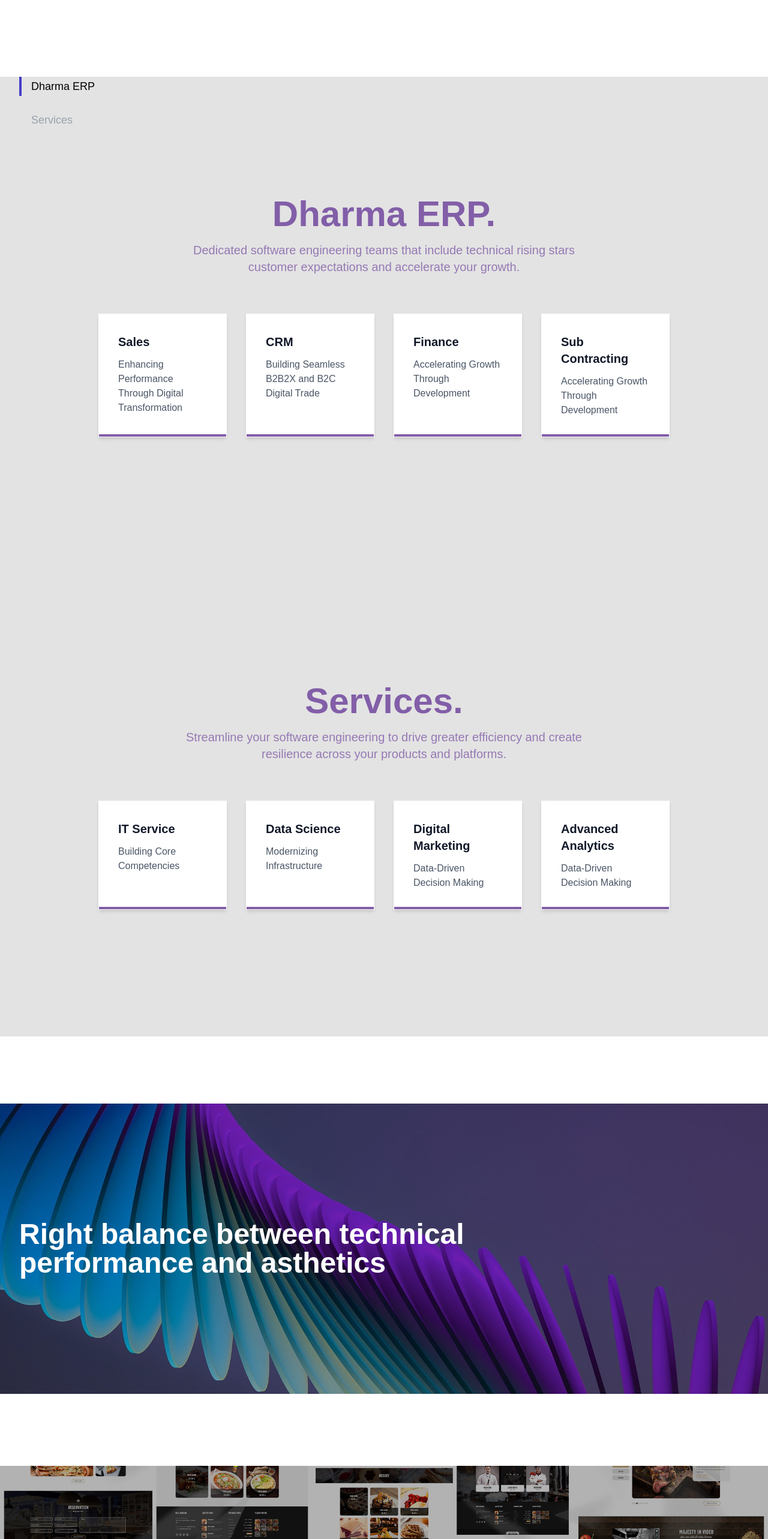
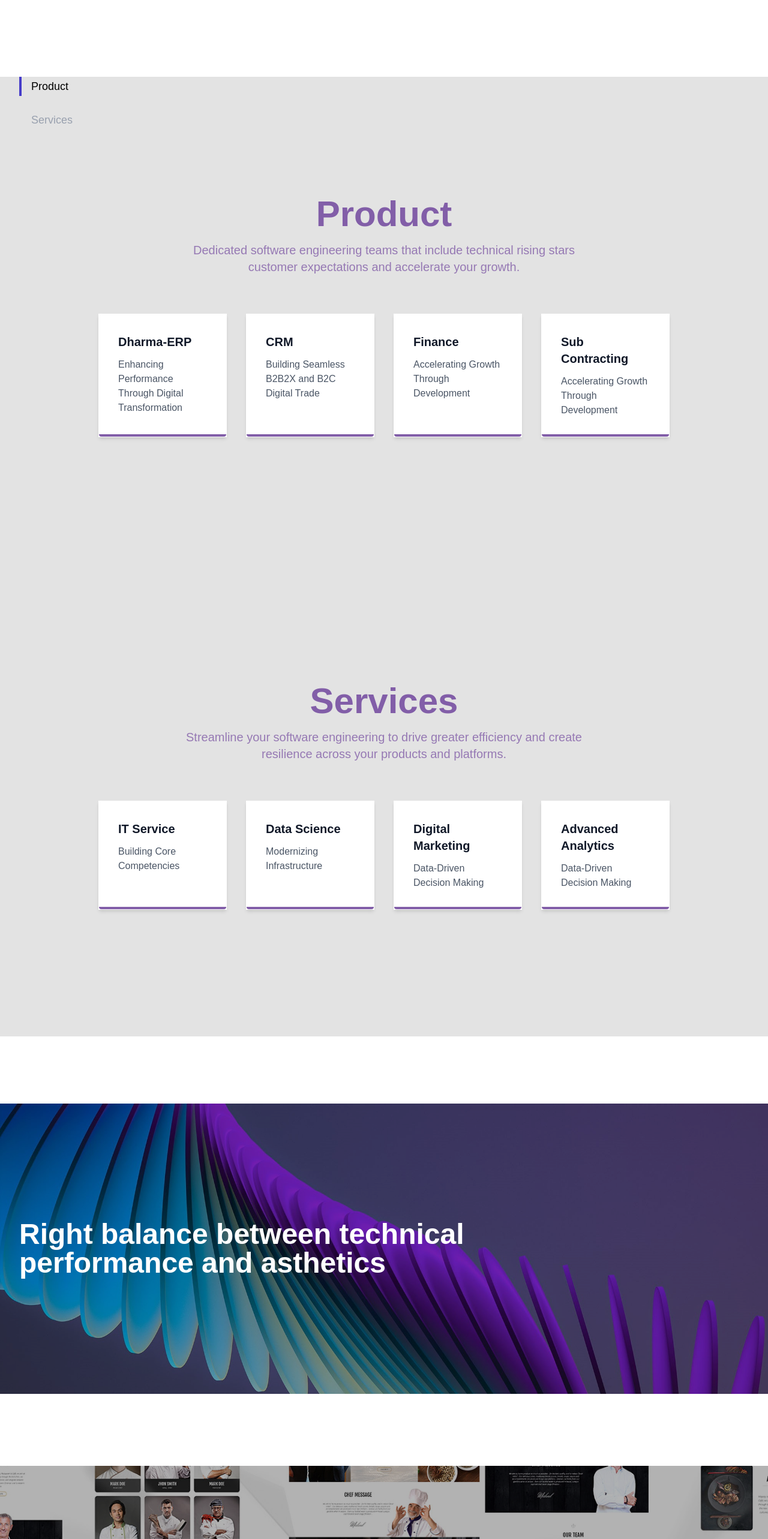
Before and after one commit to nikhilpsingh23/krafter, a Next.js app: page / in a window 1280 px wide. Shown: the part 5240-7806 px from the top of the page at 60% size. Built offline with nearby package versions, Linux system fonts and the light colour scheme.

Commit message:
Fixed unused imports issue

```diff
--- a/src/app/HomePage/heroParllax/hero-parallax.tsx
+++ b/src/app/HomePage/heroParllax/hero-parallax.tsx
@@ -58,7 +58,7 @@
   return (
     <div
       ref={ref}
-      className="h-[340vh] py-20 overflow-hidden antialiased relative flex flex-col self-auto [perspective:1000px] [transform-style:preserve-3d]"
+      className="h-[340vh] py-20 overflow-hidden antialiased relative flex flex-col self-auto [perspective:1000px] [transform-style:preserve-3d] bg-[#d9befa]/40"
     >
       <Header />
       <motion.div
--- a/src/app/HomePage/overlay.tsx
+++ b/src/app/HomePage/overlay.tsx
@@ -8,9 +8,10 @@
         <div className="relative mt-30 w-full h-screen overflow-hidden">
             <motion.div
                 className="absolute inset-0"
-                initial={{ y: "0%" }}
+                style={{ height: '200%' }}
+                initial={{ y: "-50%" }}
                 animate={{
-                    y: ["0%", "-100%", "0%"]
+                    y: ["0%", "-50%"]
                 }}
                 transition={{
                     duration: 20,
@@ -25,24 +26,31 @@
                     className="object-cover"
                     priority
                 />
+                <Image
+                    src="/images/move-bg.jpg"
+                    alt="Moving background"
+                    fill
+                    className="object-cover absolute top-full"
+                    priority
+                />
             </motion.div>
             {/* Rest of the component remains the same */}
             <div className="absolute inset-0 bg-black/30" />
 
             {/* Content */}
-            <div className="relative z-10 text-white h-full flex flex-col items-center justify-center">
-                <h2 className="text-4xl font-bold mb-8">Website & Dashboard Development</h2>
-                <div className="flex flex-wrap justify-center gap-4">
-                    <button className="px-6 py-3 bg-white text-black hover:bg-gray-100 rounded-[30] text-[5] font-semibold transition-all duration-300">
+            <div className="relative z-10 text-white h-full flex flex-col items-center justify-center px-4 sm:px-0">
+                <h2 className="text-3xl sm:text-4xl text-center font-bold mb-8">Website & Dashboard Development</h2>
+                <div className="grid grid-cols-2 sm:flex sm:flex-wrap justify-center gap-4 w-full max-w-md sm:max-w-none">
+                    <button className="w-full sm:w-auto px-6 py-3 bg-white text-black hover:bg-gray-100 rounded-[30px] font-semibold transition-all duration-300">
                         Ecommerce
                     </button>
-                    <button className="px-6 py-3 bg-white text-black hover:bg-gray-100 rounded-[30] text-[5]  font-semibold transition-all duration-300">
+                    <button className="w-full sm:w-auto px-6 py-3 bg-white text-black hover:bg-gray-100 rounded-[30px] font-semibold transition-all duration-300">
                         Multivendor
                     </button>
-                    <button className="px-6 py-3 bg-white text-black hover:bg-gray-100 rounded-[30] text-[5]  font-semibold transition-all duration-300">
+                    <button className="w-full sm:w-auto px-6 py-3 bg-white text-black hover:bg-gray-100 rounded-[30px] font-semibold transition-all duration-300">
                         Dynamic
                     </button>
-                    <button className="px-6 py-3 bg-white text-black hover:bg-gray-100 rounded-[30] text-[5]  font-semibold transition-all duration-300">
+                    <button className="w-full sm:w-auto px-6 py-3 bg-white text-black hover:bg-gray-100 rounded-[30px] font-semibold transition-all duration-300">
                         Static
                     </button>
                 </div>
--- a/src/app/HomePage/vertical-menu.tsx
+++ b/src/app/HomePage/vertical-menu.tsx
@@ -50,12 +50,12 @@
     const sections = [
         {
             id: 1,
-            title: "Dharma ERP.",
+            title: "Product",
             description: "Dedicated software engineering teams that include technical rising stars customer expectations and accelerate your growth.",
             bgImage: "/images/home/vr1.png",
             cards: [
                 {
-                    title: "Sales",
+                    title: "Dharma-ERP",
                     description: "Enhancing Performance Through Digital Transformation"
                 },
                 {
@@ -74,7 +74,7 @@
         },
         {
             id: 2,
-            title: "Services.",
+            title: "Services",
             description: "Streamline your software engineering to drive greater efficiency and create resilience across your products and platforms.",
             bgImage: "/images/home/vr4.png",
             cards: [
@@ -175,8 +175,10 @@
                                             className="bg-white p-6 sm:p-8 border border-white/20
                                             hover:bg-gray-50 shadow-md hover:shadow-2xl
                                             transition-all duration-300 relative
+                                            rounded-[10]
                                             after:absolute after:bottom-0 after:left-0
-                                            after:right-0 after:h-[4px] after:bg-[#825ea8]"
+                                            after:right-0 after:h-[4px] after:bg-[#825ea8]
+                                            after:rounded-b-xl"
                                         >
                                             <h3 className="text-xl font-semibold text-gray-900 mb-3">
                                                 {card.title}
```
